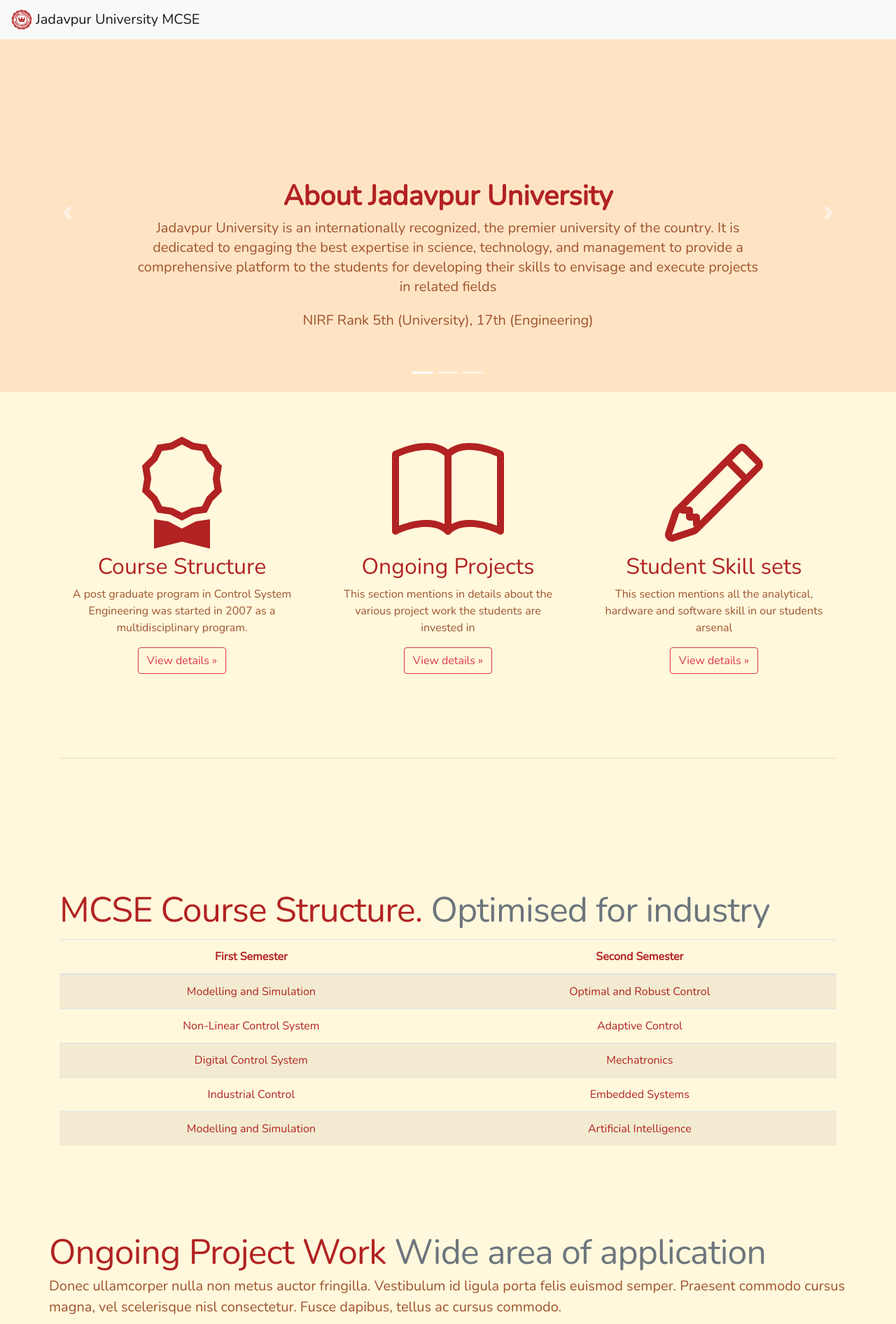
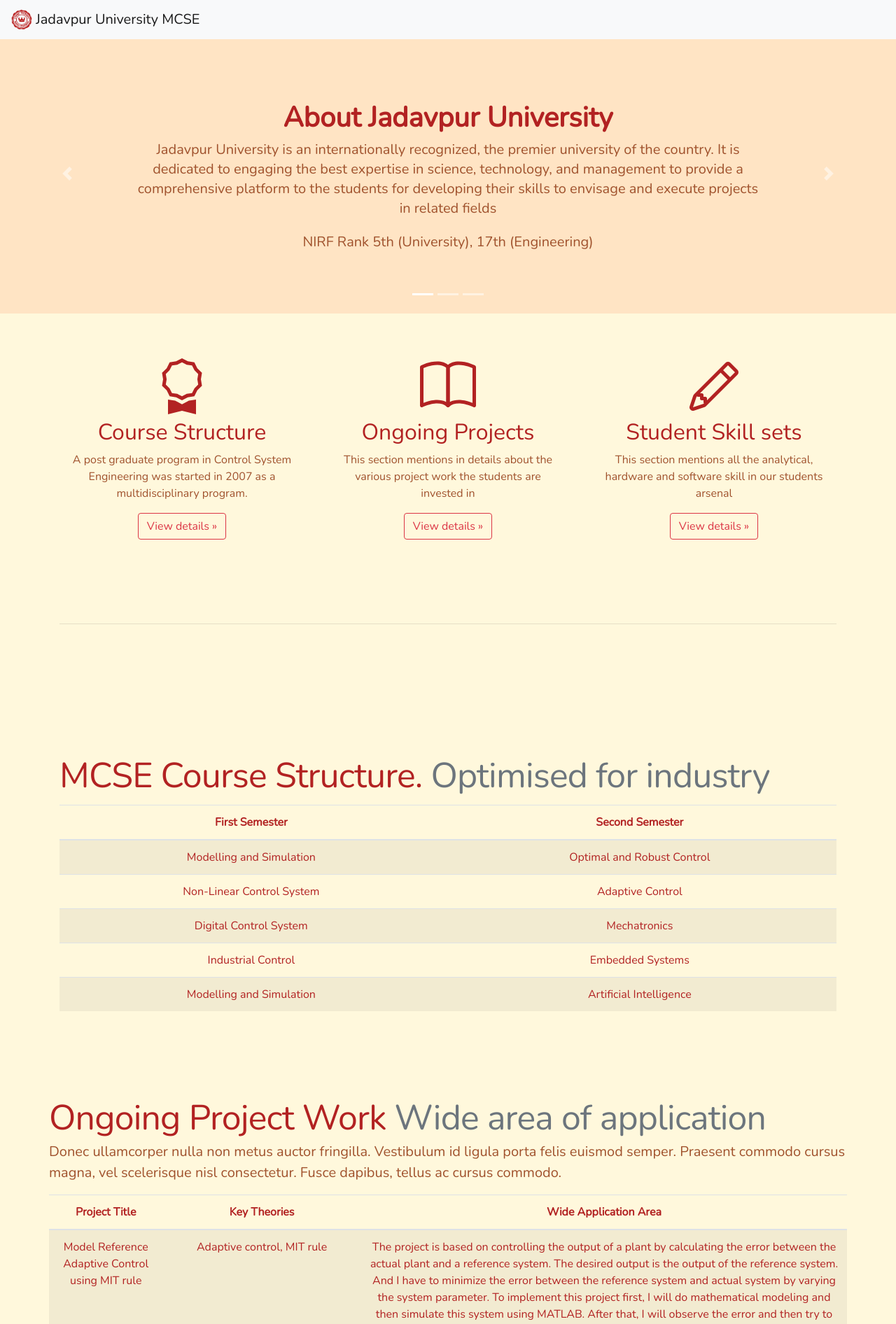
Before and after one commit to Arnab-Banerjee-90/Geo_Eco, a PHP site: page / in a window 1280 px wide. Shown: the top 1892 px of the page at 70% size. Run offline with PHP 8.4, Linux system fonts and the light colour scheme; some libraries are stand-ins or nearby versions.

Commit message:
brochure_13

```diff
--- a/carousel.css
+++ b/carousel.css
@@ -15,7 +15,7 @@
 
   /* Declare heights because of positioning of img element */
   .carousel-item {
-    height: 32rem;
+    height: 25rem;
   }
   .carousel-item > img {
     margin-top: 3rem;
--- a/index.html
+++ b/index.html
@@ -131,7 +131,7 @@
     <!-- Three columns of text below the carousel -->
     <div class="row">
       <div class="col-lg-4">
-        <svg width="10em" height="10em" viewBox="0 0 16 16" class="bi bi-award" fill="currentColor" xmlns="http://www.w3.org/2000/svg">
+        <svg width="10em" height="5em" viewBox="0 0 16 16" class="bi bi-award" fill="currentColor" xmlns="http://www.w3.org/2000/svg">
           <path fill-rule="evenodd" d="M9.669.864L8 0 6.331.864l-1.858.282-.842 1.68-1.337 1.32L2.6 6l-.306 1.854 1.337 1.32.842 1.68 1.858.282L8 12l1.669-.864 1.858-.282.842-1.68 1.337-1.32L13.4 6l.306-1.854-1.337-1.32-.842-1.68L9.669.864zm1.196 1.193l-1.51-.229L8 1.126l-1.355.702-1.51.229-.684 1.365-1.086 1.072L3.614 6l-.25 1.506 1.087 1.072.684 1.365 1.51.229L8 10.874l1.356-.702 1.509-.229.684-1.365 1.086-1.072L12.387 6l.248-1.506-1.086-1.072-.684-1.365z"/>
           <path d="M4 11.794V16l4-1 4 1v-4.206l-2.018.306L8 13.126 6.018 12.1 4 11.794z"/>
         </svg>
@@ -140,7 +140,7 @@
         <p><a class="btn btn btn-outline-danger" href="#course" role="button">View details &raquo;</a></p>
       </div><!-- /.col-lg-4 -->
       <div class="col-lg-4">
-        <svg width="10em" height="10em" viewBox="0 0 16 16" class="bi bi-book" fill="currentColor" xmlns="http://www.w3.org/2000/svg">
+        <svg width="10em" height="5em" viewBox="0 0 16 16" class="bi bi-book" fill="currentColor" xmlns="http://www.w3.org/2000/svg">
           <path fill-rule="evenodd" d="M3.214 1.072C4.813.752 6.916.71 8.354 2.146A.5.5 0 0 1 8.5 2.5v11a.5.5 0 0 1-.854.354c-.843-.844-2.115-1.059-3.47-.92-1.344.14-2.66.617-3.452 1.013A.5.5 0 0 1 0 13.5v-11a.5.5 0 0 1 .276-.447L.5 2.5l-.224-.447.002-.001.004-.002.013-.006a5.017 5.017 0 0 1 .22-.103 12.958 12.958 0 0 1 2.7-.869zM1 2.82v9.908c.846-.343 1.944-.672 3.074-.788 1.143-.118 2.387-.023 3.426.56V2.718c-1.063-.929-2.631-.956-4.09-.664A11.958 11.958 0 0 0 1 2.82z"/>
           <path fill-rule="evenodd" d="M12.786 1.072C11.188.752 9.084.71 7.646 2.146A.5.5 0 0 0 7.5 2.5v11a.5.5 0 0 0 .854.354c.843-.844 2.115-1.059 3.47-.92 1.344.14 2.66.617 3.452 1.013A.5.5 0 0 0 16 13.5v-11a.5.5 0 0 0-.276-.447L15.5 2.5l.224-.447-.002-.001-.004-.002-.013-.006-.047-.023a12.582 12.582 0 0 0-.799-.34 12.96 12.96 0 0 0-2.073-.609zM15 2.82v9.908c-.846-.343-1.944-.672-3.074-.788-1.143-.118-2.387-.023-3.426.56V2.718c1.063-.929 2.631-.956 4.09-.664A11.956 11.956 0 0 1 15 2.82z"/>
         </svg>
@@ -149,7 +149,7 @@
         <p><a class="btn btn btn-outline-danger" href="#project" role="button">View details &raquo;</a></p>
       </div><!-- /.col-lg-4 -->
       <div class="col-lg-4">
-        <svg width="10em" height="10em" viewBox="0 0 16 16" class="bi bi-pencil" fill="currentColor" xmlns="http://www.w3.org/2000/svg">
+        <svg width="10em" height="5em" viewBox="0 0 16 16" class="bi bi-pencil" fill="currentColor" xmlns="http://www.w3.org/2000/svg">
           <path fill-rule="evenodd" d="M11.293 1.293a1 1 0 0 1 1.414 0l2 2a1 1 0 0 1 0 1.414l-9 9a1 1 0 0 1-.39.242l-3 1a1 1 0 0 1-1.266-1.265l1-3a1 1 0 0 1 .242-.391l9-9zM12 2l2 2-9 9-3 1 1-3 9-9z"/>
           <path fill-rule="evenodd" d="M12.146 6.354l-2.5-2.5.708-.708 2.5 2.5-.707.708zM3 10v.5a.5.5 0 0 0 .5.5H4v.5a.5.5 0 0 0 .5.5H5v.5a.5.5 0 0 0 .5.5H6v-1.5a.5.5 0 0 0-.5-.5H5v-.5a.5.5 0 0 0-.5-.5H3z"/>
         </svg>
@@ -165,7 +165,7 @@
     <hr class="featurette-divider">
 
     <div class="row featurette" id="course">
-      <div class="col-sm-12 mx-auto">
+      <div class="col-sm mx-auto">
         <h2 class="featurette-heading">MCSE Course Structure. <span class="text-muted">Optimised for industry</span></h2>
         <p class="lead"></p>
         <table class="table table-striped text-center">
```
